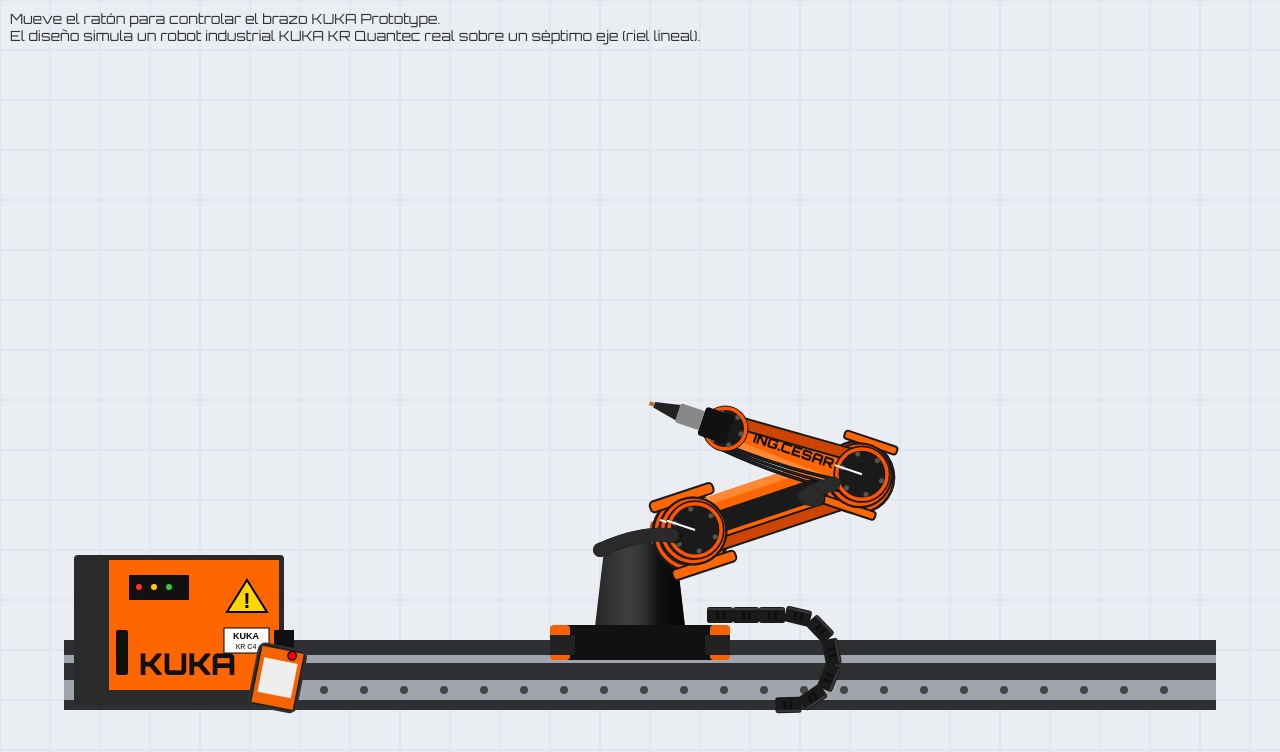
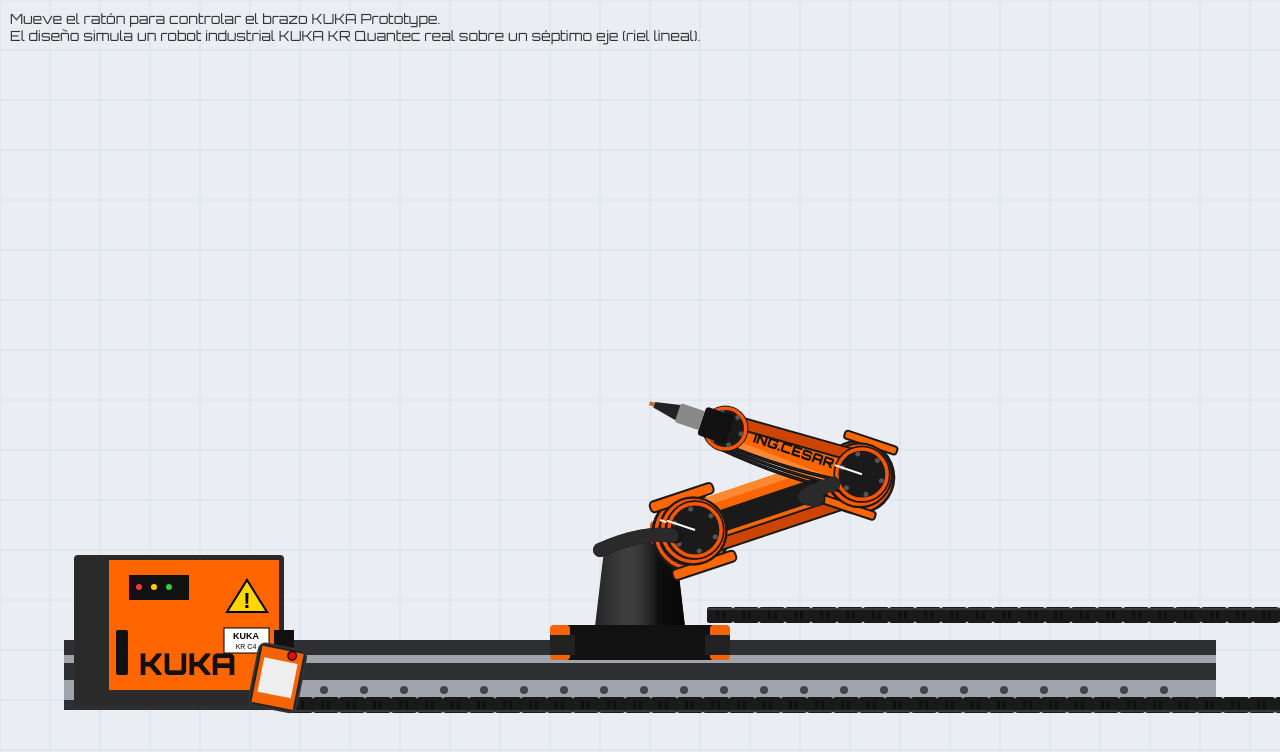
Before and after one commit to cexartattoo/cexartattoo, a plain HTML site: page kuka-prototype.html in a window 1280 px wide. Drawn offline with Linux system fonts and the light colour scheme.

Commit message:
feat: Phase 15 chain width slack doubled to exactly window.innerWidth * 2

```diff
--- a/kuka-prototype.html
+++ b/kuka-prototype.html
@@ -77,20 +77,8 @@
             }
 
             updateChainLength() {
-                // Calculate max distance to left rail limit
-                const maxCarX = (window.innerWidth * 0.1) + (160 / 2);
-                const anchorX = window.innerWidth * 0.05 + 210; // Cabinet anchor
-                const maxDist = Math.abs(anchorX - maxCarX);
-
-                // Semicircle arc length math
-                const topY = this.by - 25;
-                const botY = this.by + 65;
-                const radius = (botY - topY) / 2;
-                const arcLen = Math.PI * radius;
-
-                // Absolute maximum required geometry length + 100px explicit safety slack
-                const requiredLength = maxDist - (radius * 2) + arcLen + 100;
-                this.chainN = Math.ceil(requiredLength / this.linkLen);
+                // The explicit request: just cleanly double the screen width for massive slack.
+                this.chainN = Math.ceil((window.innerWidth * 2) / this.linkLen);
             }
 
             ik(tx, ty) {
```
